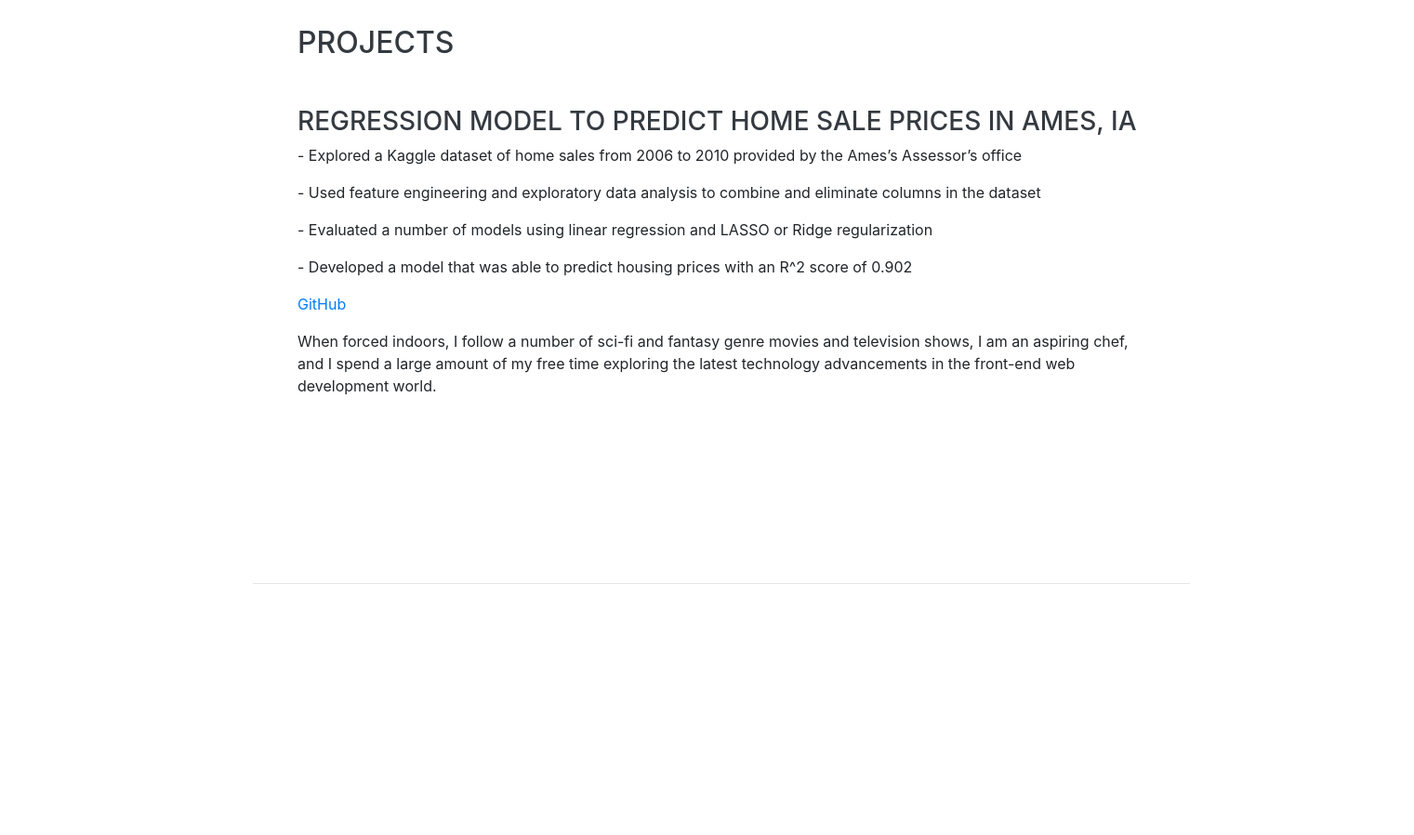
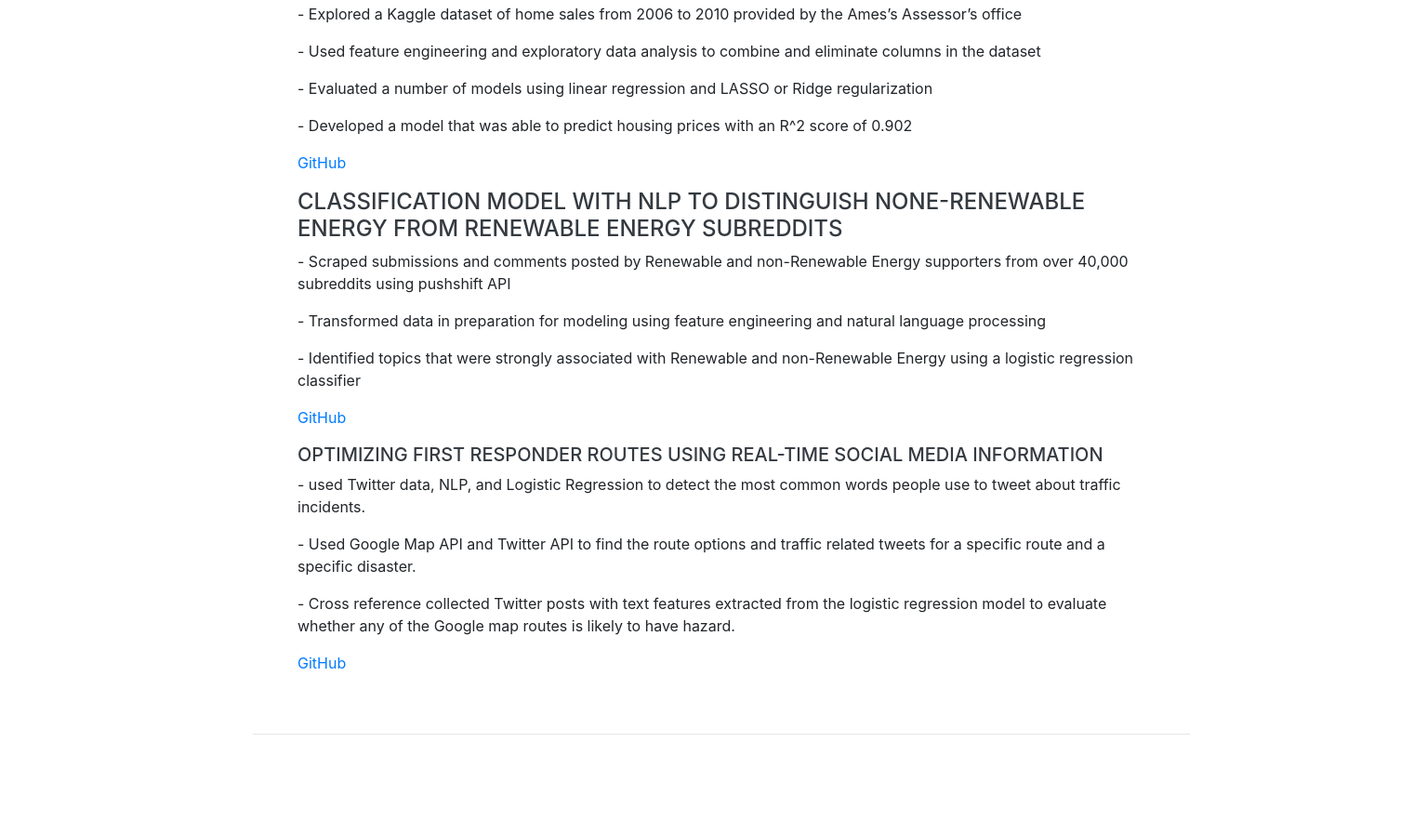
Before and after one commit to raminvafadary/raminvafadary.github.io, a website with bundled scripts: page index.html in a window 1280 px wide. Shown: the part 3720-4618 px from the top of the page at 93% size, 1521 px wide, since content can reach past the window. Built offline with nearby package versions, Linux system fonts and the light colour scheme; a web font is replaced by a local one.

Commit message:
save changes

```diff
--- a/index.html
+++ b/index.html
@@ -155,8 +155,8 @@
 
           <div class="resume-date text-md-right">
             <span class="text-primary">Sep 2017 - Present </span>
-          </div>
-        </div>
+
+
 
         <div class="resume-item d-flex flex-column flex-md-row justify-content-between">
           <div class="resume-content">
@@ -167,7 +167,7 @@
           <div class="resume-date text-md-right">
             <span class="text-primary">Sep2013 - Sep2016</span>
           </div>
-        </div>
+
 
         <div class="resume-item d-flex flex-column flex-md-row justify-content-between mb-5">
           <div class="resume-content">
@@ -260,9 +260,42 @@
             <p>- Evaluated a number of models using linear regression and LASSO or Ridge regularization</p>
             <p>- Developed a model that was able to predict housing prices with an R^2 score of 0.902</p>
 <p><a href='https://github.com/raminvafadary/Ames-Housing-Price-Regression-Project'>GitHub </a></p>
+
             <div>
-        <p class="mb-0">When forced indoors, I follow a number of sci-fi and fantasy genre movies and television shows, I am an aspiring chef, and I spend a large amount of my free time exploring the latest technology advancements in the front-end web development world.</p>
-      </div>
+              <h4>Classification model with NLP to distinguish None-Renewable  Energy From Renewable Energy  Subreddits</h4>
+              <p>- Scraped submissions and comments posted by Renewable and non-Renewable Energy supporters from over 40,000 subreddits using pushshift API</p>
+                <p>- Transformed data in preparation for modeling using feature engineering and natural language processing</p>
+                  <p>- Identified topics that were strongly associated with Renewable and non-Renewable Energy using a logistic regression classifier</p>
+
+      <p><a href='https://github.com/raminvafadary/Reddit-classification-Energy-vs-Renewable-Energy-'>GitHub </a></p>
+                  <div>
+
+
+    <h5>Optimizing first responder routes using real-time social media information</h5>
+          <p>- used Twitter data, NLP, and  Logistic Regression to detect the most common words people use to tweet about traffic incidents.</p>
+              <p>- Used Google Map API and Twitter API to find the route options and traffic related tweets for a specific route and  a specific disaster.</p>
+                  <p>- Cross reference collected Twitter posts with text features extracted from the logistic regression model to evaluate whether any of the Google map routes is likely to have hazard.</p>
+
+  <p><a href='https://github.com/raminvafadary/Route_Optimization'>GitHub </a></p>
+    <div>
+
+
+
+
+
+
+
+
+
+
+
+
+
+
+
+
+
+
     </section>
 
     <hr class="m-0">
```
